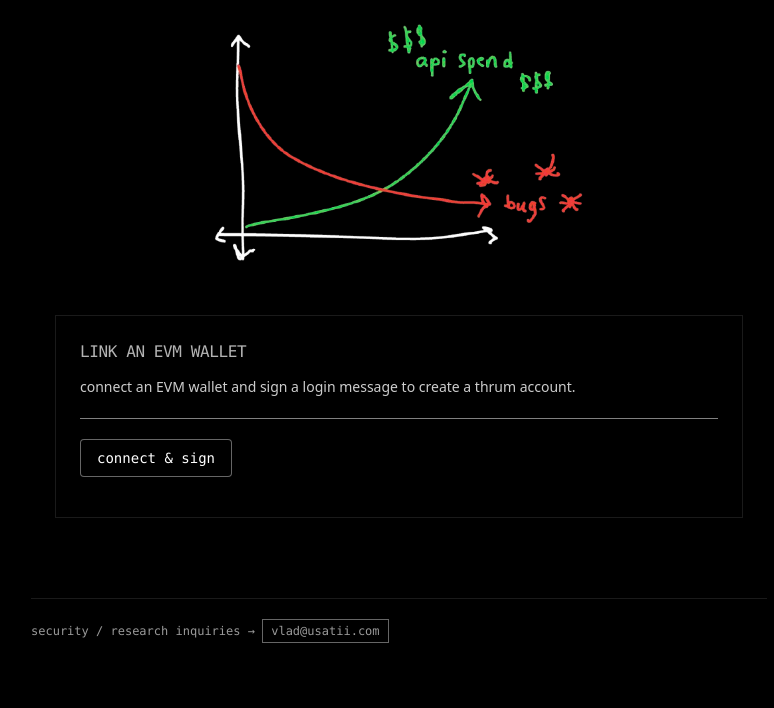
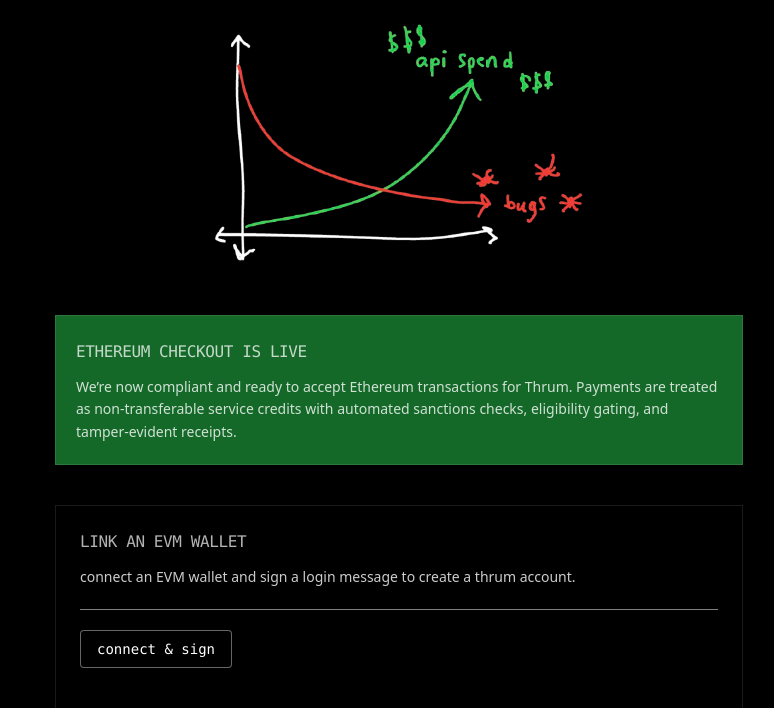
Before and after one commit to VladUsatii/thrum, a Flask app: page /wallet/ in a window 1280 px wide. Shown: the part 162-870 px from the top of the page, without its empty margins (241-1015 px from the left). Before the commit the page ends 805 px from the top, so only its background shows below. Run offline with Flask 3, Linux system fonts and the light colour scheme; some libraries are stand-ins or nearby versions.

Commit message:
disclaimer

```diff
--- a/templates/wallet.html
+++ b/templates/wallet.html
@@ -32,6 +32,15 @@
           />
         </div>
 
+        <section class="mt-10 w-full border border-white/10 bg-[#29d153]/50 px-5 pt-3 pb-5">
+          <!-- LEFT -->
+          <h1 class="mt-3 text-md font-mono uppercase tracking-tight text-white/75">Ethereum checkout is live</h1>
+          <p class="mt-3 text-sm leading-relaxed text-white/80">
+            We’re now compliant and ready to accept Ethereum transactions for Thrum. Payments are treated as non-transferable
+            service credits with automated sanctions checks, eligibility gating, and tamper-evident receipts.
+          </p>
+        </section>
+
         <section id="connect-panel" class="mt-10 border border-white/10 bg-black/30 p-6 w-full">
           <h1 class="text-md font-mono uppercase tracking-tight text-white/70">
             link an evm wallet
@@ -55,7 +64,7 @@
     </section>
 
     <section id="topup-panel" class="mt-8 border border-white/10 bg-black/30 p-6 hidden">
-      <h2 class="text-sm font-mono uppercase tracking-tight text-white/70">buy credits</h2>
+      <h2 class="text-lg font-mono uppercase tracking-tight text-white/70">buy credits</h2>
 
       <div class="mt-3 text-sm text-white/80 space-y-2">
         <div>credits: <span id="credits-count" class="font-mono">0</span></div>
```
Also changed, not shown: thrum.db.
